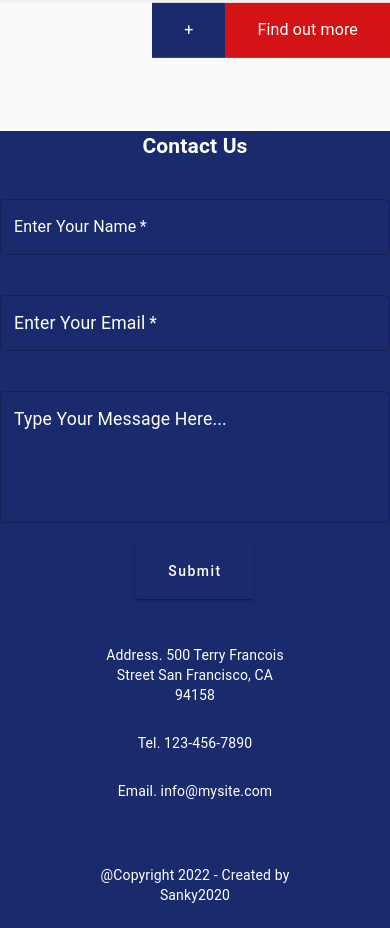
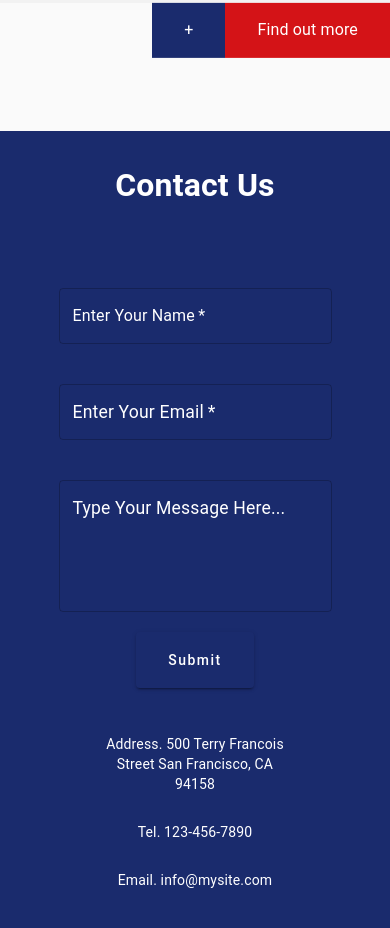
Before and after one commit to sanky2020/FhirVault-WebApp-using-React-and-MUI, a React (Create React App) app: page / in a window 390 px wide. Shown: the part 5470-6398 px from the top of the page. Built offline with nearby package versions, Linux system fonts and the light colour scheme.

Commit message:
updated styling for form file

```diff
--- a/src/styling/formss.css
+++ b/src/styling/formss.css
@@ -5,13 +5,33 @@
   margin-top: 8rem;
   color: #ffffff;
 }
+.form{
+  width: 50%;
+    margin: 0 auto;
+    /* border: 1px solid white; */
+}
+.container h2{
+  font-size: 2rem;
+  padding: 2rem;
+}
 .container p:last-child {
   padding-bottom: 2rem;
   margin-bottom: 0;
 }
+/* .MuiOutlinedInput-notchedOutline{
+  border: 1px solid white;
+} */
+#name{
+  border-bottom-color: white;
+
+}
 @media (max-width: 600px) {
   .addressSection {
-    width: 80%;
+    width: 90%;
     flex-direction: column;
   }
+  .form{
+    width: 70%;
+
+  }
 }
```
